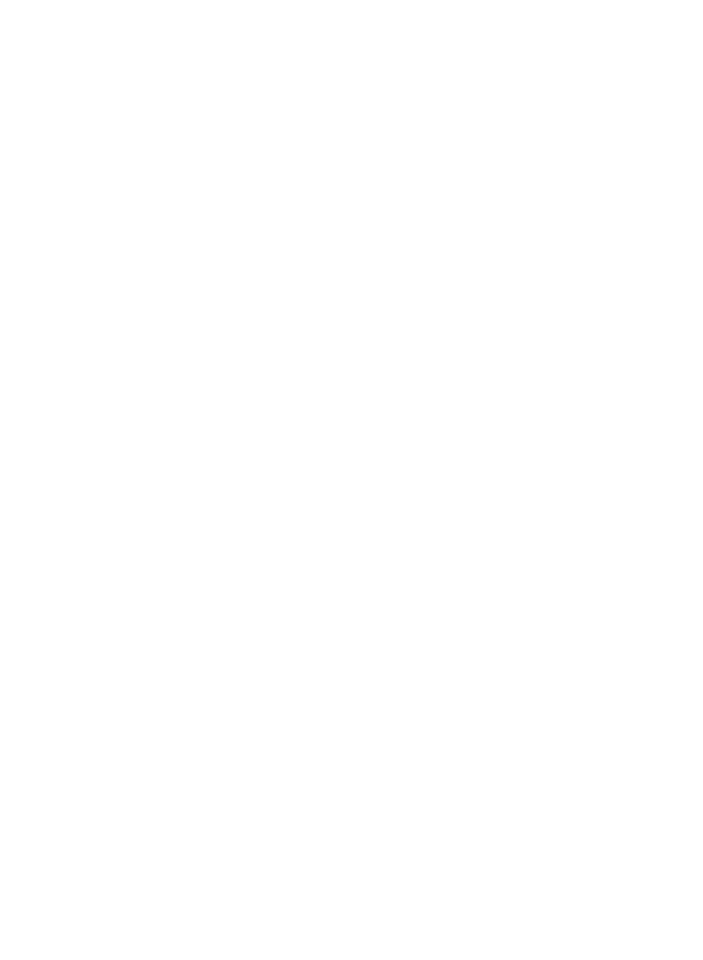
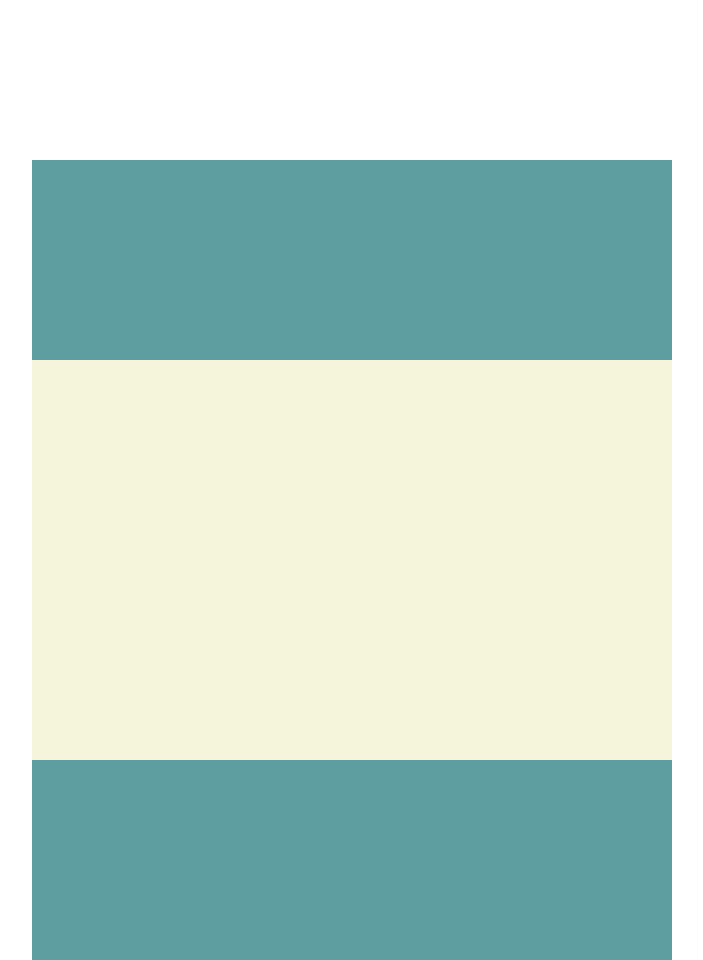
Before and after one commit to MiaEst/Prueba-Corta1, a plain HTML site: page index.html in a window 1280 px wide. Shown: the whole page, without its empty margins (288-991 px from the left). Before the commit the page ends 800 px from the top, so only its background shows below. Drawn offline with Linux system fonts and the light colour scheme.

Commit message:
v2Organización

```diff
--- a/componentes/footer/footer.css
+++ b/componentes/footer/footer.css
@@ -0,0 +1,5 @@
+.footer {
+    background-color: cadetblue;
+    height: 12.5rem;
+    width: 40rem;
+}
--- a/componentes/header/header.css
+++ b/componentes/header/header.css
@@ -0,0 +1,5 @@
+.header{
+    background-color:  cadetblue;
+    height: 12.5rem;
+    width: 40rem;
+}
--- a/componentes/seccion/seccion.css
+++ b/componentes/seccion/seccion.css
@@ -0,0 +1,5 @@
+.seccion {
+    background-color: beige;
+    height: 25rem;
+    width: 40rem;
+}
--- a/config.css
+++ b/config.css
@@ -0,0 +1,8 @@
+*{
+    margin: 0;
+    padding: 0;
+}
+
+html {
+    box-sizing: border-box;
+}
--- a/index.css
+++ b/index.css
@@ -0,0 +1,8 @@
+#v {
+    width: 40rem;
+    height: 18rem;
+
+    margin: auto;
+    margin-top: 10rem;
+    display: grid;
+}
--- a/index.html
+++ b/index.html
@@ -15,5 +15,11 @@
 </head>
 <body>
 
+    <main id="v">
+        <div class="header"></div>
+        <div class="seccion"></div>
+        <div class="footer"></div>
+
+    </main>
 </body>
 </html>
```
